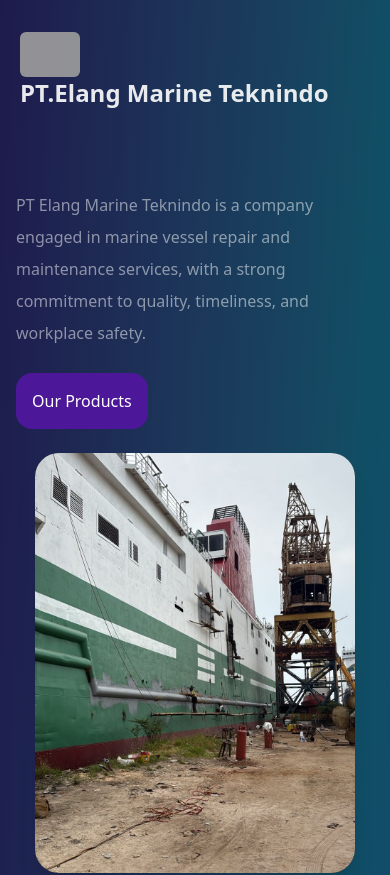
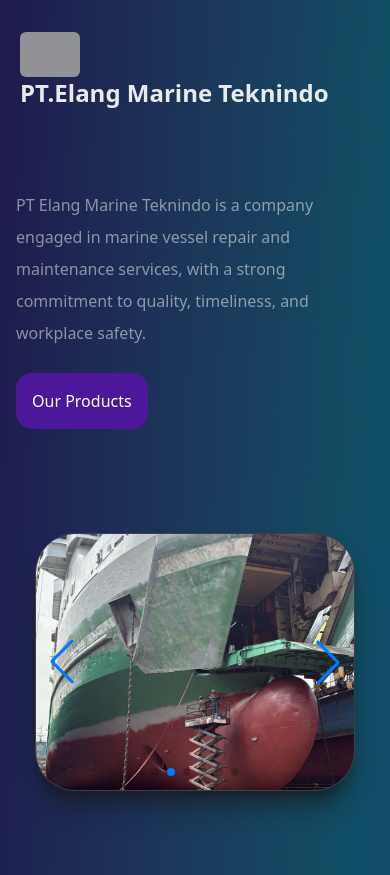
Before and after one commit to sukacode/elangmarine, a React (Vite) app: page / in a window 390 px wide. Shown: the top 875 px of the page. Built offline with nearby package versions, Linux system fonts and the light colour scheme; grey boxes are pictures that could not be loaded.

Commit message:
update prod

```diff
--- a/src/App.jsx
+++ b/src/App.jsx
@@ -59,11 +59,60 @@
         <SwiperSlide>
           <div className="relative w-full max-w-[320px] sm:max-w-[360px] h-[420px] sm:h-[440px] mx-auto group">
             {/* === MOBILE VERSION (1 layer) === */}
-            <div className="absolute inset-0 bg-zinc-900 rounded-3xl overflow-hidden shadow-xl sm:hidden">
-              <img
-                src="/assets/34.jpg"
-                className="w-full h-full object-cover"
-              />
+            <div className="w-full max-w-4xl mx-auto rounded-[40px] overflow-hidden border border-zinc-700 shadow-xl shadow-zinc-900/60 mt-20">
+              <Swiper
+                modules={[Navigation, Pagination, Autoplay]}
+                navigation
+                pagination={{ clickable: true }}
+                autoplay={{ delay: 3000 }}
+                loop={true}
+                className="rounded-xl"
+              >
+                <SwiperSlide>
+                  <img
+                    src="/assets/27.jpg"
+                    className="w-full h-64 object-cover rounded-xl"
+                    alt="Slide 1"
+                  />
+                </SwiperSlide>
+                {/* /// */}
+                <SwiperSlide>
+                  <img
+                    src="/assets/35.jpg"
+                    className="w-full h-64 object-cover rounded-xl"
+                    alt="Slide 3"
+                  />
+                </SwiperSlide>
+                <SwiperSlide>
+                  <img
+                    src="/assets/29.jpg"
+                    className="w-full h-64 object-cover rounded-xl"
+                    alt="Slide 3"
+                  />
+                </SwiperSlide>
+
+                <SwiperSlide>
+                  <img
+                    src="/assets/31.jpg"
+                    className="w-full h-64 object-cover rounded-xl"
+                    alt="Slide 3"
+                  />
+                </SwiperSlide>
+                <SwiperSlide>
+                  <img
+                    src="/assets/32.jpg"
+                    className="w-full h-64 object-cover rounded-xl"
+                    alt="Slide 3"
+                  />
+                </SwiperSlide>
+                <SwiperSlide>
+                  <img
+                    src="/assets/33.jpg"
+                    className="w-full h-64 object-cover rounded-xl"
+                    alt="Slide 3"
+                  />
+                </SwiperSlide>
+              </Swiper>
             </div>
 
             {/* === DESKTOP VERSION (3 layer stacked) === */}
```
